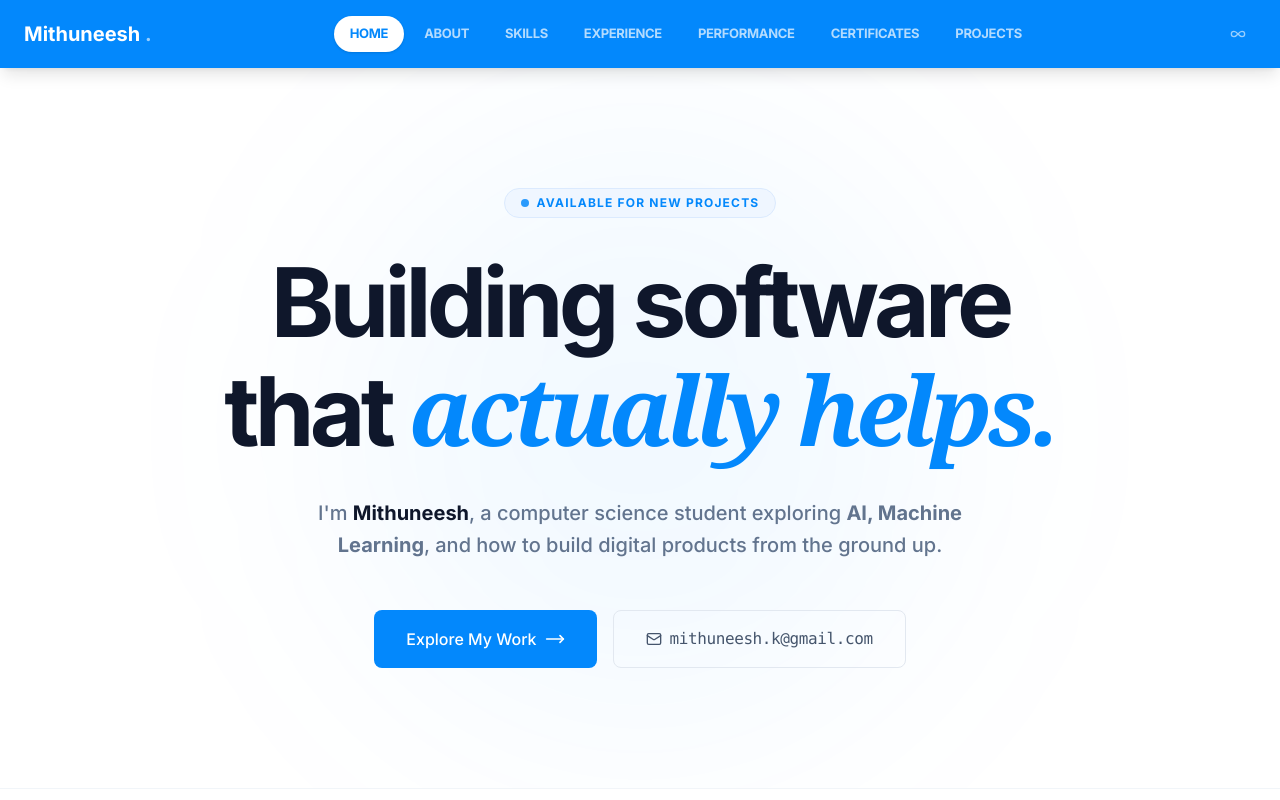
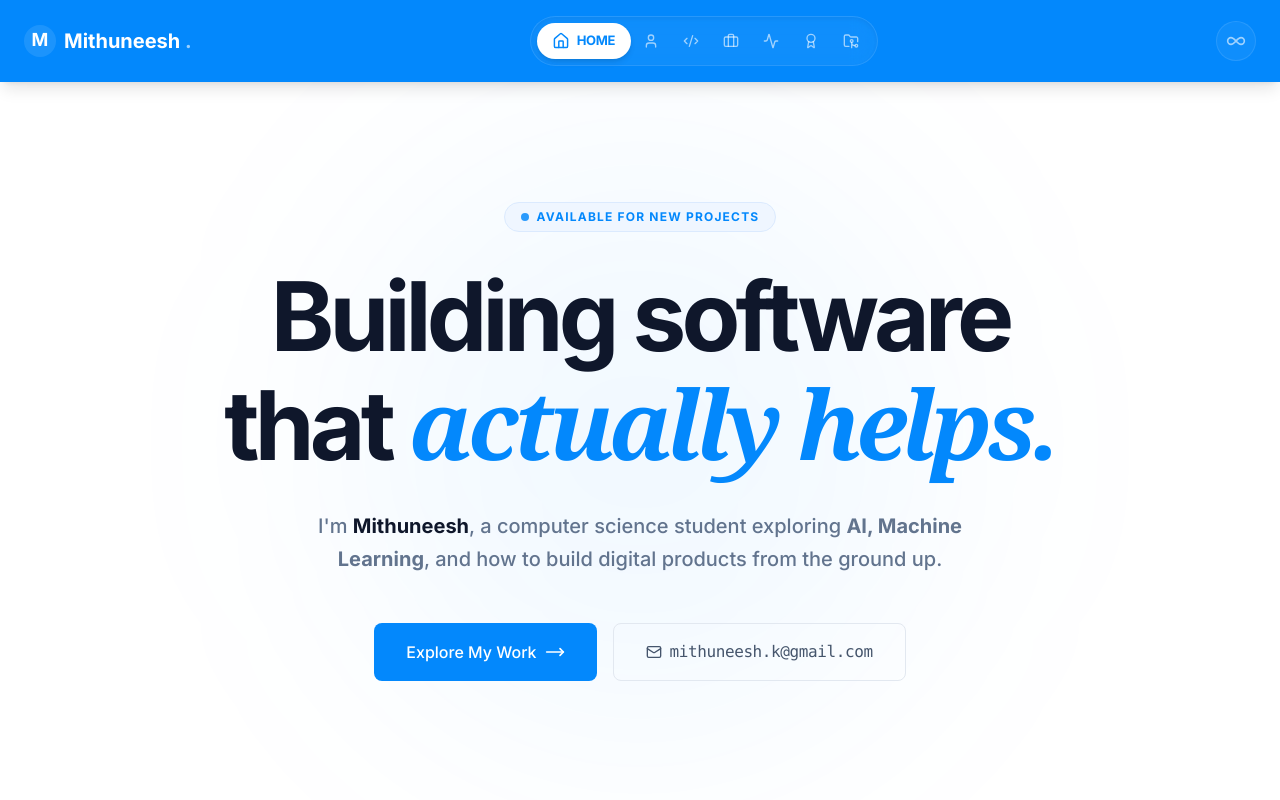
Before and after one commit to mithuneesh-k/Mithfolio, a React (Vite) app: page / in a window 1280 px wide. Shown: the top 800 px of the page. Built offline with nearby package versions, Linux system fonts and the light colour scheme.

Commit message:
feat: Updated navbar with icons and expannding wording

```diff
--- a/src/components/Navbar.jsx
+++ b/src/components/Navbar.jsx
@@ -1,6 +1,9 @@
 import React, { useState, useEffect, memo } from 'react';
 import { Link, useLocation } from 'react-router-dom';
-import { Menu, X, Infinity } from 'lucide-react';
+import {
+  Menu, X, Infinity, Home, User, Code2,
+  Briefcase, Activity, Award, FolderGit2
+} from 'lucide-react';
 import { useInfinityMode } from '../context/InfinityModeContext';
 import { useInfinityScroll } from '../context/InfinityScrollContext';
 
@@ -24,13 +27,13 @@ const Navbar = () => {
   }, [toast]);
 
   const navLinks = [
-    { name: 'Home',         href: '/' },
-    { name: 'About',        href: '/about' },
-    { name: 'Skills',       href: '/skills' },
-    { name: 'Experience',   href: '/experience' },
-    { name: 'Performance',  href: '/performance' },
-    { name: 'Certificates', href: '/certificates' },
-    { name: 'Projects',     href: '/projects' },
+    { name: 'Home',         href: '/',            icon: Home },
+    { name: 'About',        href: '/about',       icon: User },
+    { name: 'Skills',       href: '/skills',      icon: Code2 },
+    { name: 'Experience',   href: '/experience',  icon: Briefcase },
+    { name: 'Performance',  href: '/performance', icon: Activity },
+    { name: 'Certificates', href: '/certificates',icon: Award },
+    { name: 'Projects',     href: '/projects',    icon: FolderGit2 },
   ];
 
   const isActive = (link, index) => {
@@ -43,25 +46,39 @@ const Navbar = () => {
       <nav className="bg-primary-blue shadow-lg sticky top-0 z-50 py-4">
         <div className="container mx-auto px-6">
           <div className="flex justify-between items-center">
-            <Link to="/" className="text-xl font-bold text-white group" onClick={() => setIsMobileMenuOpen(false)}>
-              Mithuneesh <span className="text-white/60 inline-block group-hover:translate-x-1 transition-transform">.</span>
+            <Link to="/" className="text-xl font-bold text-white group flex items-center gap-2" onClick={() => setIsMobileMenuOpen(false)}>
+              <div className="w-8 h-8 rounded-full bg-white/10 flex items-center justify-center group-hover:bg-white/20 transition-colors">
+                <span className="text-white text-lg leading-none mt-[-2px]">M</span>
+              </div>
+              <span className="hidden sm:block">Mithuneesh <span className="text-white/60 inline-block group-hover:translate-x-1 transition-transform">.</span></span>
             </Link>
 
-            {/* Desktop Nav */}
-            <div className="hidden lg:flex items-center space-x-1">
-              {navLinks.map((link, index) => (
+            {/* Desktop Nav - Modern Pill Design */}
+            <div className="hidden lg:flex items-center p-1.5 bg-white/5 border border-white/10 rounded-full backdrop-blur-md shadow-inner">
+              {navLinks.map((link, index) => {
+                const active = isActive(link, index);
+                const Icon = link.icon;
+                return (
                   <Link
                     key={link.name}
                     to={link.href}
-                  className={`px-4 py-2 rounded-full text-[13px] font-bold uppercase tracking-tight transition-all duration-200 ${
-                    isActive(link, index)
-                      ? 'bg-white text-primary-blue shadow-sm'
-                      : 'text-white/70 hover:bg-white/10 hover:text-white'
+                    className={`group flex items-center rounded-full text-[13px] font-bold uppercase tracking-tight transition-all duration-500 ease-[cubic-bezier(0.34,1.56,0.64,1)] ${
+                      active
+                        ? 'bg-white text-primary-blue shadow-md px-4 py-2'
+                        : 'text-white/60 hover:bg-white/15 hover:text-white px-3 py-2'
+                    }`}
+                  >
+                    <Icon className={`w-4 h-4 shrink-0 transition-transform duration-300 ${active ? 'scale-110' : 'group-hover:scale-110'}`} />
+                    <span
+                      className={`overflow-hidden whitespace-nowrap transition-all duration-500 ease-[cubic-bezier(0.34,1.56,0.64,1)] ${
+                        active ? 'max-w-[120px] opacity-100 ml-2' : 'max-w-0 opacity-0 ml-0'
                       }`}
                     >
                       {link.name}
+                    </span>
                   </Link>
-              ))}
+                );
+              })}
             </div>
 
             {/* Right side */}
@@ -70,46 +87,51 @@ const Navbar = () => {
               <button
                 onClick={handleToggle}
                 aria-label={isInfinityMode ? 'Disable Infinity Mode' : 'Enable Infinity Mode'}
-                className={`relative w-9 h-9 rounded-full flex items-center justify-center transition-all duration-300 ${
+                className={`relative w-10 h-10 rounded-full flex items-center justify-center transition-all duration-300 ${
                   isInfinityMode
-                    ? 'bg-white text-primary-blue shadow-md'
-                    : 'text-white/60 hover:text-white hover:bg-white/15'
+                    ? 'bg-white text-primary-blue shadow-[0_0_15px_rgba(255,255,255,0.4)]'
+                    : 'bg-white/5 border border-white/10 text-white/60 hover:text-white hover:bg-white/15'
                 }`}
               >
                 {isInfinityMode && (
-                  <span className="absolute -top-0.5 -right-0.5 w-2 h-2 rounded-full bg-blue-400 animate-pulse" />
+                  <span className="absolute -top-0.5 -right-0.5 w-2.5 h-2.5 rounded-full bg-blue-400 border border-white animate-pulse" />
                 )}
-                <Infinity className={`w-4 h-4 transition-transform duration-300 ${isInfinityMode ? 'scale-110' : ''}`} />
+                <Infinity className={`w-5 h-5 transition-transform duration-300 ${isInfinityMode ? 'scale-110' : ''}`} />
               </button>
 
               {/* Mobile Menu Toggle */}
               <button
-                className="lg:hidden p-2 text-white/80 hover:text-white transition-colors focus:outline-none"
+                className="lg:hidden p-2 text-white/80 hover:text-white bg-white/5 border border-white/10 rounded-full hover:bg-white/15 transition-all focus:outline-none"
                 onClick={() => setIsMobileMenuOpen(!isMobileMenuOpen)}
                 aria-label="Toggle Menu"
               >
-                {isMobileMenuOpen ? <X className="w-6 h-6" /> : <Menu className="w-6 h-6" />}
+                {isMobileMenuOpen ? <X className="w-5 h-5" /> : <Menu className="w-5 h-5" />}
               </button>
             </div>
           </div>
 
           {/* Mobile Nav Dropdown */}
-          <div className={`lg:hidden overflow-hidden transition-all duration-300 ${isMobileMenuOpen ? 'max-h-96 opacity-100 mt-4 border-t border-white/20 pt-4' : 'max-h-0 opacity-0'}`}>
-            <div className="flex flex-col gap-2">
-              {navLinks.map((link, index) => (
+          <div className={`lg:hidden overflow-hidden transition-all duration-500 ease-in-out ${isMobileMenuOpen ? 'max-h-[500px] opacity-100 mt-4' : 'max-h-0 opacity-0'}`}>
+            <div className="flex flex-col gap-2 p-3 bg-white/5 border border-white/10 rounded-2xl backdrop-blur-md">
+              {navLinks.map((link, index) => {
+                const active = isActive(link, index);
+                const Icon = link.icon;
+                return (
                   <Link
                     key={link.name}
                     to={link.href}
                     onClick={() => setIsMobileMenuOpen(false)}
-                  className={`px-4 py-3 rounded-2xl text-sm font-bold uppercase tracking-tight transition-all duration-200 ${
-                    isActive(link, index)
+                    className={`flex items-center gap-3 px-4 py-3 rounded-xl text-sm font-bold uppercase tracking-tight transition-all duration-200 ${
+                      active
                         ? 'bg-white text-primary-blue shadow-sm'
                         : 'text-white/70 hover:bg-white/10 hover:text-white'
                     }`}
                   >
+                    <Icon className={`w-5 h-5 ${active ? 'text-primary-blue' : 'text-white/50'}`} />
                     {link.name}
                   </Link>
-              ))}
+                );
+              })}
             </div>
           </div>
         </div>
@@ -117,15 +139,15 @@ const Navbar = () => {
 
       {/* Toast notification */}
       <div
-        className="fixed top-20 right-4 z-[200] pointer-events-none"
+        className="fixed top-24 right-4 z-[200] pointer-events-none"
         style={{
           opacity: toast ? 1 : 0,
-          transform: toast ? 'translateY(0)' : 'translateY(-8px)',
-          transition: 'opacity 0.25s ease, transform 0.25s ease',
+          transform: toast ? 'translateY(0) scale(1)' : 'translateY(-10px) scale(0.95)',
+          transition: 'all 0.3s cubic-bezier(0.34, 1.56, 0.64, 1)',
         }}
       >
-        <div className="flex items-center gap-2 bg-slate-900 text-white text-xs font-bold uppercase tracking-widest px-4 py-2.5 rounded-full shadow-2xl">
-          <Infinity className="w-3.5 h-3.5" />
+        <div className="flex items-center gap-2 bg-slate-900/90 backdrop-blur-md text-white text-xs font-bold uppercase tracking-widest px-4 py-3 rounded-full shadow-2xl border border-white/10">
+          <Infinity className="w-4 h-4 text-blue-400" />
           {toast === 'on' ? 'Infinity Mode On' : 'Infinity Mode Off'}
         </div>
       </div>
```
Lines whose indentation alone changed are shown as unchanged.
